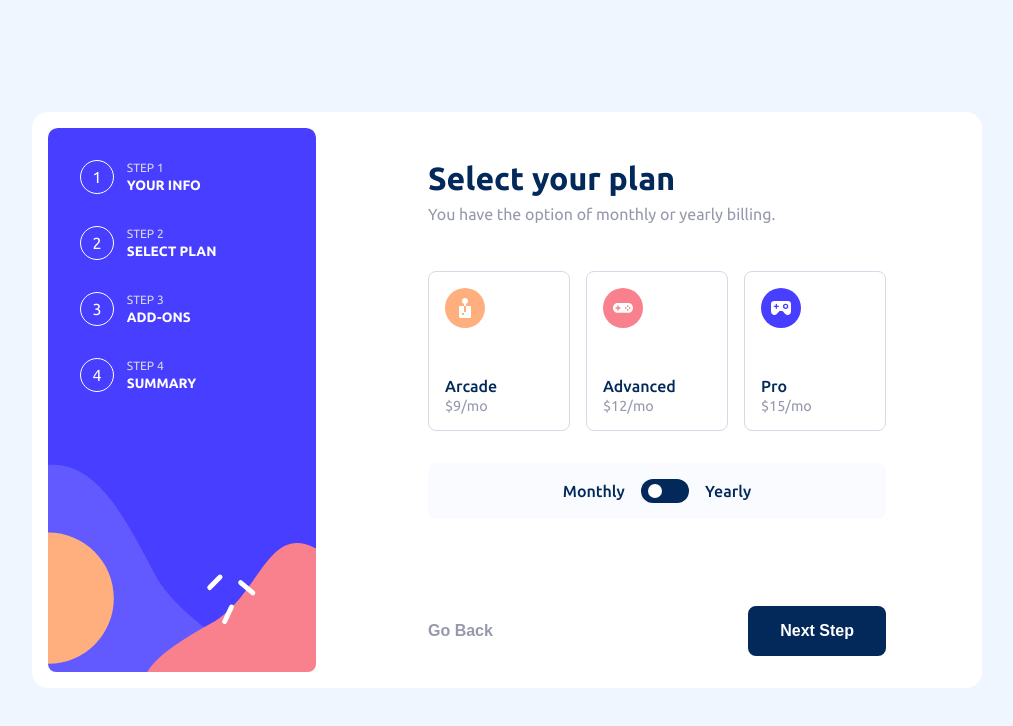
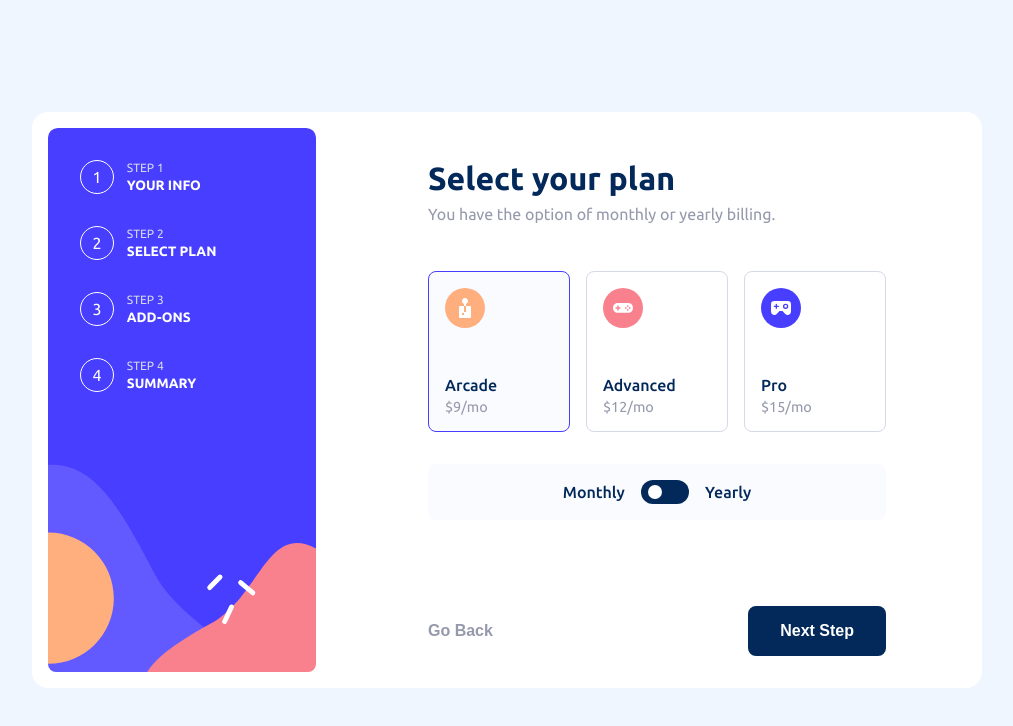
Before and after one commit to vincora/multi-step-form, a React (Create React App) app: page / in a window 1280 px wide. Shown: the top 726 px of the page, without its empty margins (133-1146 px from the left). Built offline with nearby package versions, Linux system fonts and the light colour scheme.

Commit message:
step 2 plan styling

```diff
--- a/src/components/step2/Step2.js
+++ b/src/components/step2/Step2.js
@@ -3,41 +3,43 @@ import style from "./Step2.module.scss";
 import arcadeIcon from "../../images/icon-arcade.svg";
 import advancedIcon from "../../images/icon-advanced.svg";
 import proIcon from "../../images/icon-pro.svg";
+import cn from "classnames";
 
 const Step2 = () => {
-  const [term, setTerm] = useState("monthly");
+  const [term, setTerm] = useState(false);
+  const [plan, setPlan] = useState('arcade');
 
   return (
     <div>
       <ul className={style.plansList}>
-        <li className={style.plan}>
+        <li className={cn(style.plan, {[style.plan_active]: plan === 'arcade'})} onClick={() => setPlan('arcade')}>
           <div className={style.plan__img}>
             <img src={arcadeIcon} alt="" />
           </div>
           <div className={style.plan__description}>
             <div className={style.plan__title}>Arcade</div>
-            <div className={style.plan__price}>$9/mo</div>
-            <div className={style.plan__discount}>2 months free</div>
+            <div className={style.plan__price}>{!term ? '$9/mo' : "$90/yr"}</div>
+            <div className={cn(style.plan__discount, {[style.plan__discount_visible]: term})}>2 months free</div>
           </div>
         </li>
-        <li className={style.plan}>
+        <li className={cn(style.plan, {[style.plan_active]: plan === 'advanced'})} onClick={() => setPlan('advanced')}>
           <div className={style.plan__img}>
             <img src={advancedIcon} alt="" />
           </div>
           <div className={style.plan__description}>
             <div className={style.plan__title}>Advanced</div>
-            <div className={style.plan__price}>$12/mo</div>
-            <div className={style.plan__discount}>2 months free</div>
+            <div className={style.plan__price}>{!term ? '$12/mo' : "$120/yr"}</div>
+            <div className={cn(style.plan__discount, {[style.plan__discount_visible]: term})}>2 months free</div>
           </div>
         </li>
-        <li className={style.plan}>
+        <li className={cn(style.plan, {[style.plan_active]: plan === 'pro'})} onClick={() => setPlan('pro')}>
           <div className={style.plan__img}>
             <img src={proIcon} alt="" />
           </div>
           <div className={style.plan__description}>
             <div className={style.plan__title}>Pro</div>
-            <div className={style.plan__price}>$15/mo</div>
-            <div className={style.plan__discount}>2 months free</div>
+            <div className={style.plan__price}>{!term ? '$15/mo' : "$150/yr"}</div>
+            <div className={cn(style.plan__discount, {[style.plan__discount_visible]: term})}>2 months free</div>
           </div>
         </li>
       </ul>
@@ -49,6 +51,7 @@ const Step2 = () => {
           <input
             type="checkbox"
             className={style.term__checkbox}
+            onChange={() => setTerm(term => !term)}
           />
           <span className={style.term__slider}></span>
         </label>
--- a/src/components/step2/Step2.module.scss
+++ b/src/components/step2/Step2.module.scss
@@ -9,11 +9,17 @@
     border: 1px solid hsl(229, 24%, 87%);
     border-radius: .5em;
     width: 100%;
-    height: 10em;
     display: flex;
     flex-direction: column;
     justify-content: space-between;
     cursor: pointer;
+    &:hover{
+        border-color: hsl(243, 100%, 62%);
+    }
+    &_active{
+        background-color: hsl(231, 100%, 99%);
+        border-color: hsl(243, 100%, 62%);
+    }
     &__img{
         width: 40px;
         height: 40px;
@@ -21,8 +27,13 @@
             width: 100%;
         }
     }
+    &__description{
+        padding-top: 3em;
+        display: flex;
+        flex-direction: column;
+        gap: 5px;
+    }
     &__title{
-        margin-bottom: .2em;
         font-weight: 500;
         color: hsl(213, 96%, 18%);
     }
@@ -32,6 +43,12 @@
     }
     &__discount{
         display: none;
+        &_visible{
+            display: block;
+            color: hsl(213, 96%, 18%);
+            font-size: .75em;
+            font-weight: 500;
+        }
     }
 }
 .term{
```
